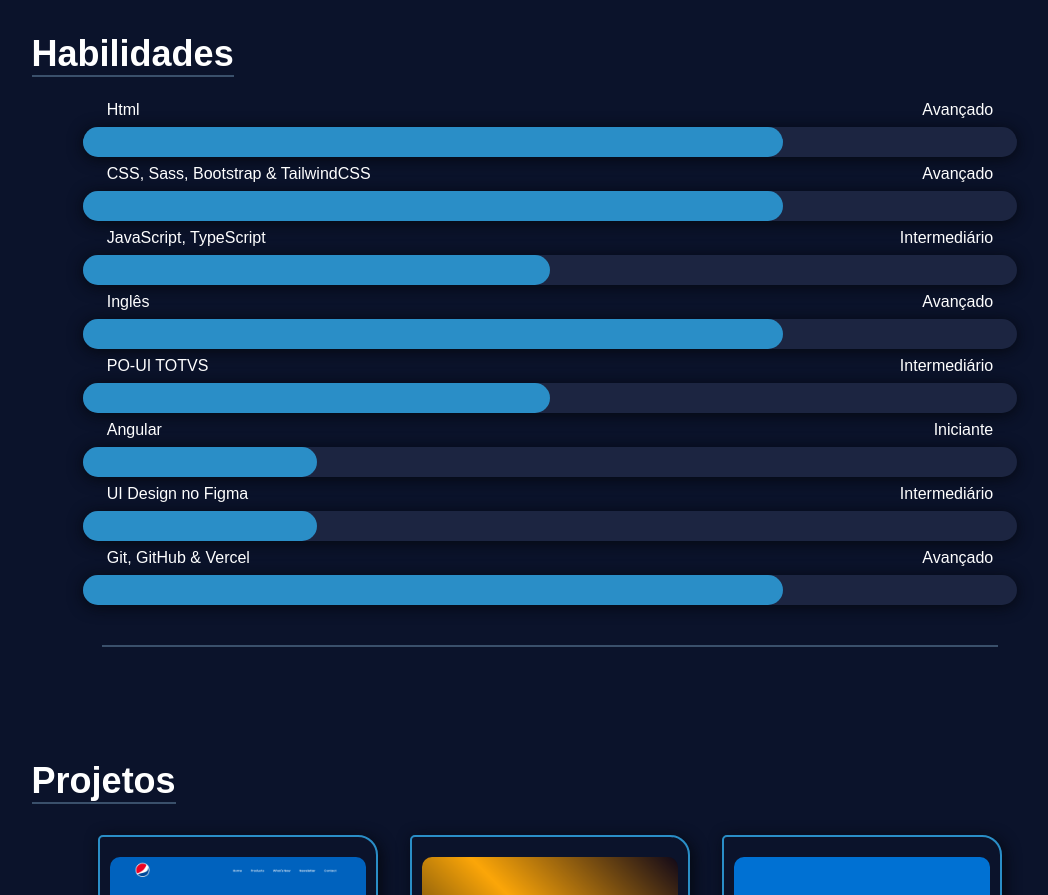
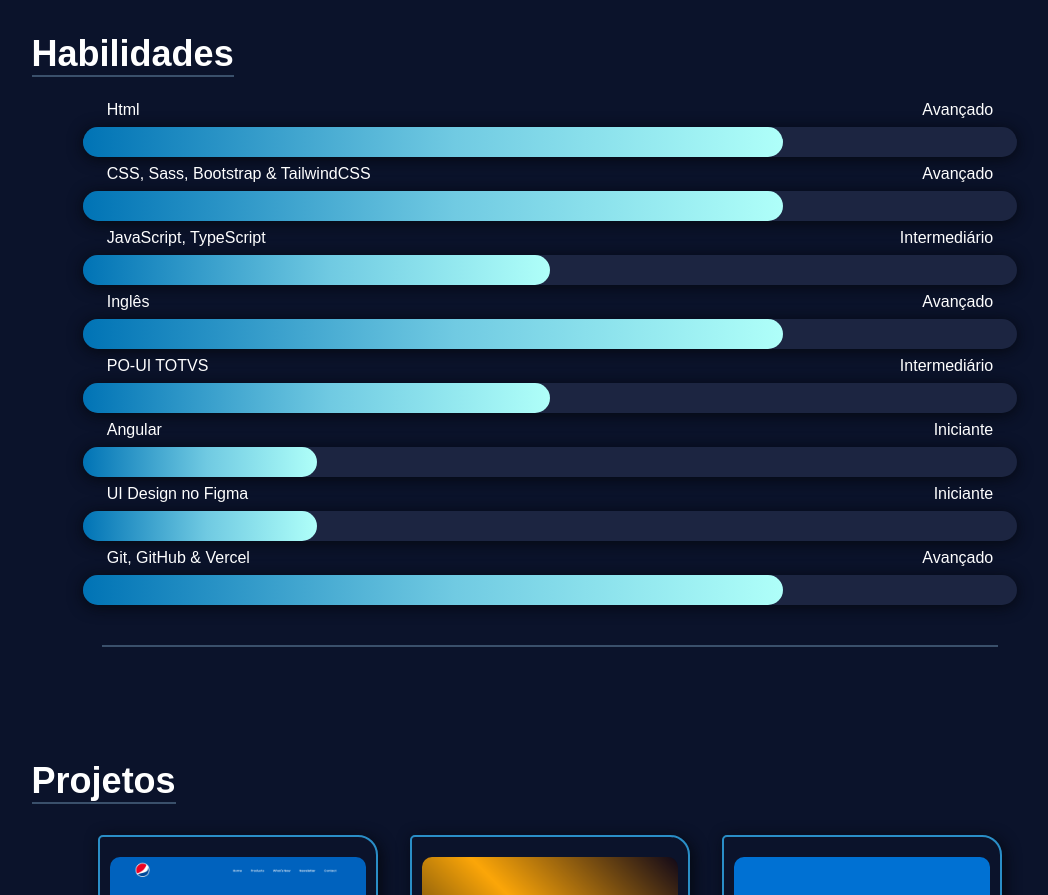
Before and after one commit to destrella66/portfolio, an Angular app: page / in a window 1280 px wide. Shown: the part 1640-2535 px from the top of the page, without its empty margins (90-1138 px from the left). Built offline with nearby package versions, Linux system fonts and the light colour scheme.

Commit message:
Trocando cores do linear gradient e corrindo erro

```diff
--- a/src/app/pages/skills/skills.component.html
+++ b/src/app/pages/skills/skills.component.html
@@ -54,7 +54,7 @@
 
         <div class="skill-info flex a-center sp-between">
           <span>UI Design no Figma</span>
-          <span>Intermediário</span>
+          <span>Iniciante</span>
         </div>
           <div class="percentage ">
             <div class="beg"></div>
--- a/src/app/pages/skills/skills.component.scss
+++ b/src/app/pages/skills/skills.component.scss
@@ -38,7 +38,7 @@
     .adv,
     .med,
     .beg {
-      background: var(--verdigris);
+      background: linear-gradient(90deg, rgba(28, 37, 65, 1) 0%, rgba(0, 115, 181, 1) 0%, rgba(112, 202, 226, 1) 53%, rgba(175, 255, 249, 1) 100%);
       display: block;
       height: 30px;
       border-radius: 15px;
```
